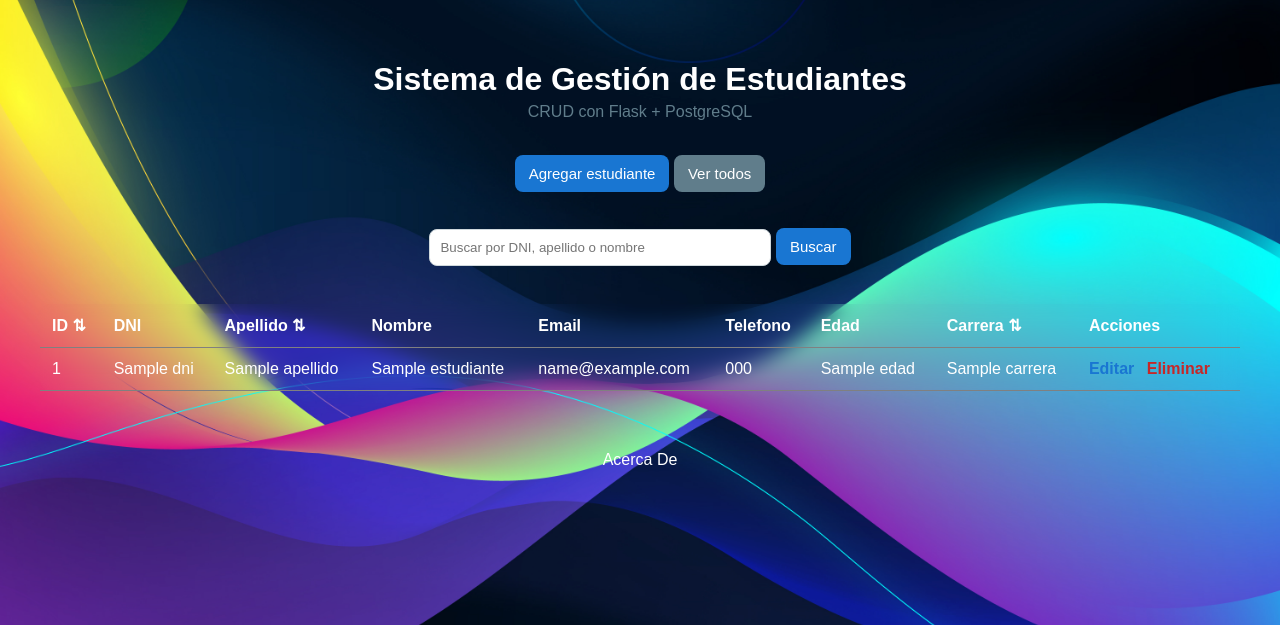
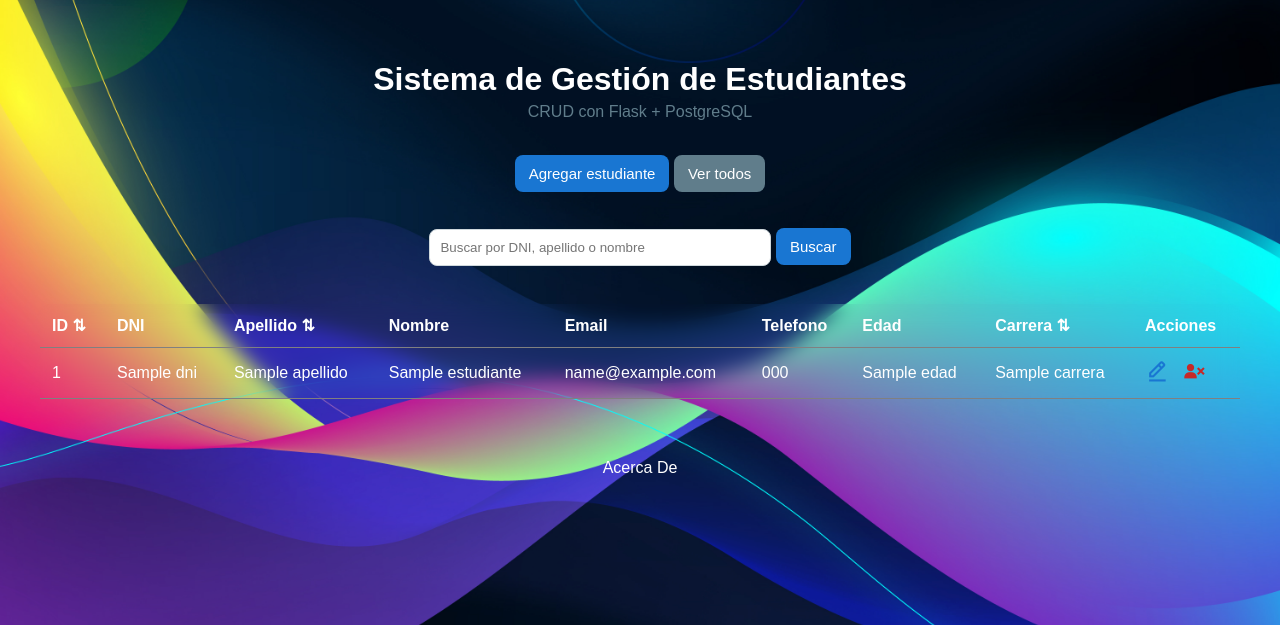
Before and after one commit to gustyaguero21/TP-Integrador-Programacion-2, a Flask app: page / in a window 1280 px wide. Shown: the top 625 px of the page. Run offline with Flask 3, Linux system fonts and the light colour scheme; a database or web service that is not in the repository returns one stand-in record (values such as "Sample title"); some libraries are stand-ins or nearby versions.

Commit message:
Commit: Cambio de botones por iconos de BoxIcons

```diff
--- a/templates/base.html
+++ b/templates/base.html
@@ -5,6 +5,7 @@
     <meta name="viewport" content="width=device-width, initial-scale=1.0">
     <title>{% block title %}CRUD Flask PostgreSQL{% endblock %}</title>
     <link rel="stylesheet" href="{{ url_for('static', filename='style.css') }}">
+    <link href='https://unpkg.com/boxicons@2.1.4/css/boxicons.min.css' rel='stylesheet'>
 </head>
 <body>
     <main class="container">
--- a/templates/index.html
+++ b/templates/index.html
@@ -55,8 +55,12 @@
             <td>{{ estudiante.edad }}</td>
             <td>{{ estudiante.carrera }}</td>
             <td>
-                <a class="link edit" href="{{ url_for('editar', id=estudiante.id) }}">Editar</a>
-                <a class="link delete" href="{{ url_for('eliminar', id=estudiante.id) }}" onclick="return confirm('¿Seguro que desea eliminar este estudiante?')">Eliminar</a>
+                <a class="link edit" href="{{ url_for('editar', id=estudiante.id) }}">
+                <i class='bx bx-edit-alt bx-sm'></i>
+                </a>
+                <a class="link delete" href="{{ url_for('eliminar', id=estudiante.id) }}" onclick="return confirm('¿Seguro que desea eliminar este estudiante?')">
+                <i class='bx bxs-user-x bx-sm'></i>
+                </a>
             </td>
         </tr>
         {% else %}
```
